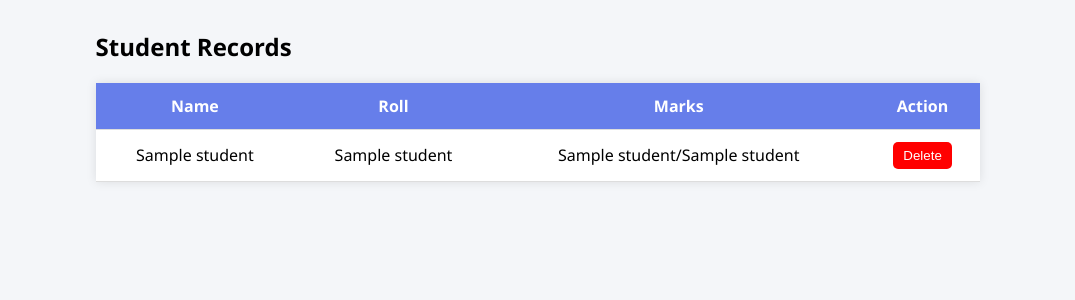
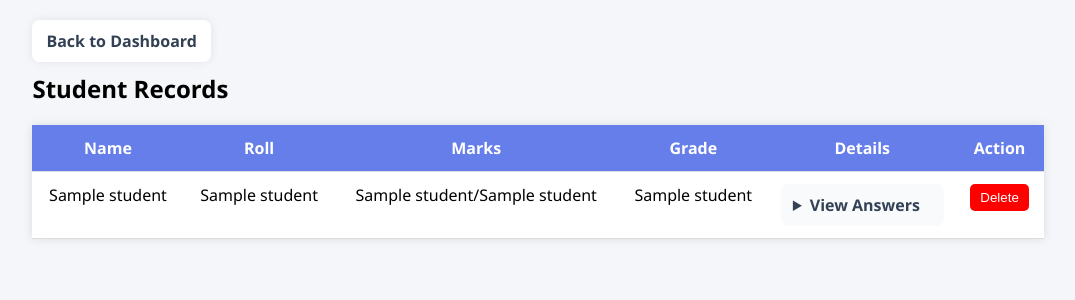
Before and after one commit to krsaksham/VivaStruct, a Flask app: template templates/records.html in a window 1280 px wide. Shown: the top 300 px of the page, without its empty margins (102-1177 px from the left). Run offline with Flask 3, Linux system fonts and the light colour scheme; the template is opened without the code that fills it: most values are stand-ins (such as "Sample title", 1, 10 or a date in 2020).

Commit message:
Update records.html

```diff
--- a/templates/records.html
+++ b/templates/records.html
@@ -4,49 +4,101 @@
 <title>Records</title>
 <style>
 body { font-family:'Segoe UI'; background:#f4f6f9; }
-.container { width:70%; margin:auto; margin-top:30px; }
+.container { width:80%; margin:auto; margin-top:30px; }
+.nav { margin-bottom:18px; }
+.nav a {
+    text-decoration:none; color:#334155; font-weight:600;
+    background:#ffffff; padding:10px 14px; border-radius:8px;
+    box-shadow:0 0 10px rgba(0,0,0,0.08);
+}
 table {
     width:100%; border-collapse: collapse; background:white;
     box-shadow:0 0 10px rgba(0,0,0,0.1);
 }
 th, td {
     padding:12px; text-align:center; border-bottom:1px solid #ddd;
+    vertical-align: top;
 }
 th { background:#667eea; color:white; }
 button {
     padding:6px 10px; background:red; color:white;
     border:none; border-radius:5px;
 }
+details {
+    text-align:left;
+    background:#f8fafc;
+    border-radius:8px;
+    padding:10px 12px;
+}
+summary {
+    cursor:pointer;
+    color:#334155;
+    font-weight:600;
+}
+.answer-card {
+    margin-top:10px;
+    padding:10px;
+    background:white;
+    border:1px solid #e2e8f0;
+    border-radius:8px;
+}
+.meta {
+    font-size:13px;
+    color:#475569;
+    margin-top:8px;
+}
 </style>
 </head>
-
 <body>
 <div class="container">
+<div class="nav"><a href="/">Back to Dashboard</a></div>
 <h2>Student Records</h2>
-
 <table>
 <tr>
 <th>Name</th>
 <th>Roll</th>
 <th>Marks</th>
+<th>Grade</th>
+<th>Details</th>
 <th>Action</th>
 </tr>
-
 {% for s in students %}
 <tr>
 <td>{{ s[1] }}</td>
 <td>{{ s[2] }}</td>
 <td>{{ s[3] }}/{{ s[4] }}</td>
+<td>{{ s[5] }}</td>
+<td>
+<details>
+<summary>View Answers</summary>
+{% for item in evaluations_by_student.get(s[0], []) %}
+<div class="answer-card">
+<strong>Question:</strong> {{ item.question }}<br>
+<strong>Answer:</strong> {{ item.student_answer }}
+<div class="meta">
+Marks: {{ item.marks }}/{{ item.max_marks }} |
+Semantic: {{ item.semantic_score }} |
+Keyword: {{ item.keyword_score }} |
+Final: {{ item.final_score }}
+</div>
+</div>
+{% else %}
+<div class="answer-card">No evaluation details available.</div>
+{% endfor %}
+</details>
+</td>
 <td>
 <a href="/delete_record/{{ s[0] }}">
-<button>Delete</button>
+<button type="button">Delete</button>
 </a>
 </td>
 </tr>
+{% else %}
+<tr>
+<td colspan="6">No student records found yet.</td>
+</tr>
 {% endfor %}
-
 </table>
-
 </div>
 </body>
 </html>
```
